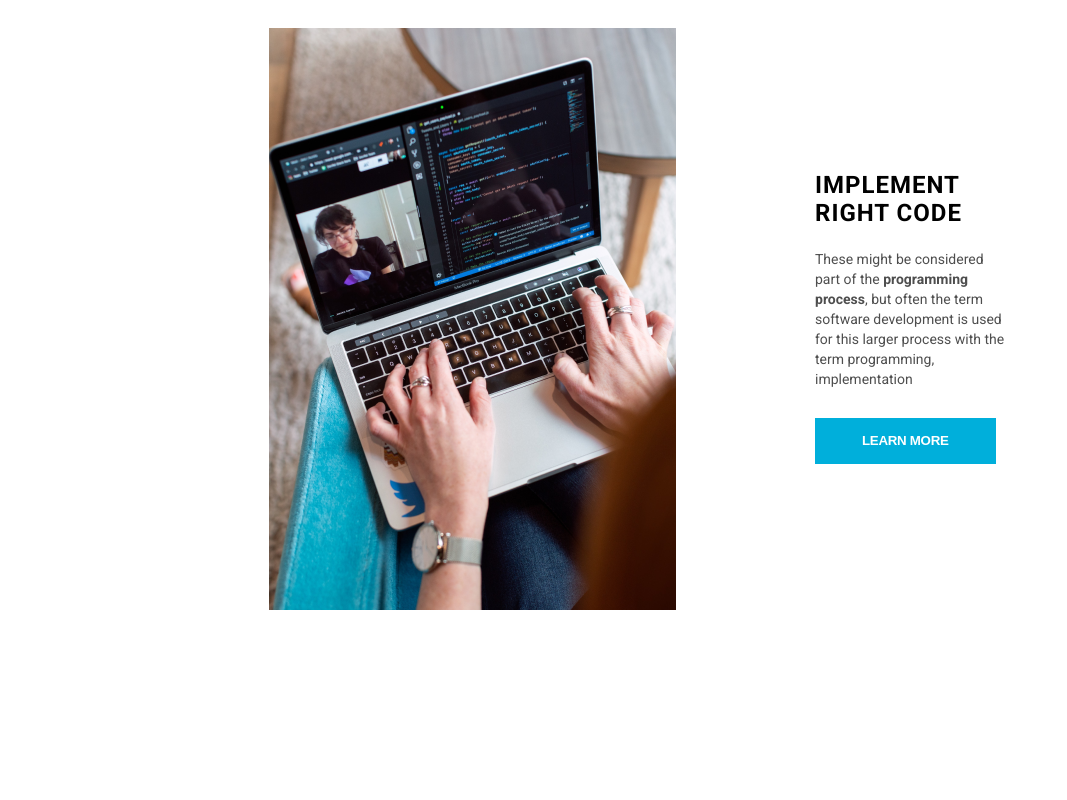
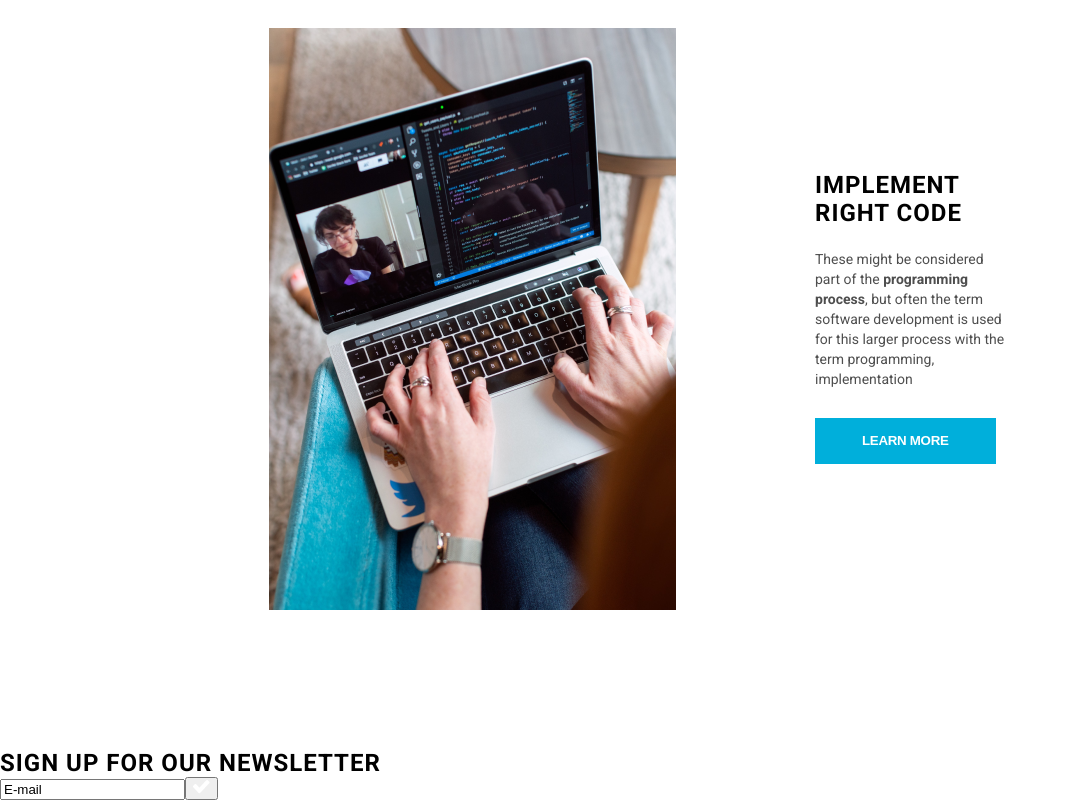
Before and after one commit to jkurnevich/rsschool-webdev, a plain HTML site: page index.html in a window 1280 px wide. Shown: the part 2183-2983 px from the top of the page, without its empty margins (0-1067 px from the left). Before the commit the page ends 2932 px from the top, so only its background shows below. Drawn offline with Linux system fonts and the light colour scheme.

Commit message:
feat: add section "Sing Up"

```diff
--- a/index.html
+++ b/index.html
@@ -90,6 +90,10 @@
         <button type="button" name="started" class="btn">Learn more</button>
       </div>
     </section>
+    <section class="sign-up">
+      <h2>sign up for our newsletter</h2>
+      <div><input type="email" name="email" value="E-mail"><button type="button" name="button"><img src="assets\icon\check-icon.png" alt=""></button></div>
+    </section>
   </div>
 </body>
 
```
Also changed, not shown: assets/icon/check-icon.png (added), assets/sign-up-back.png (added).
